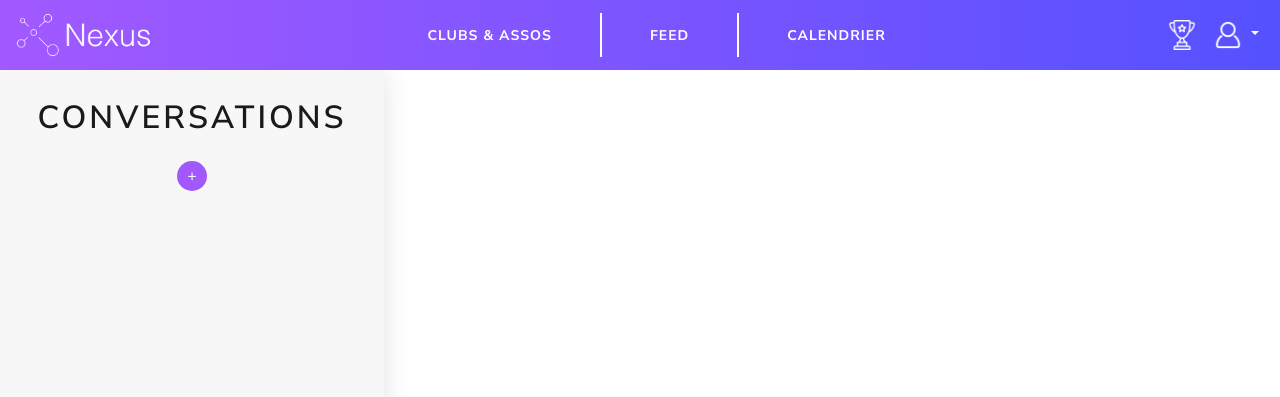
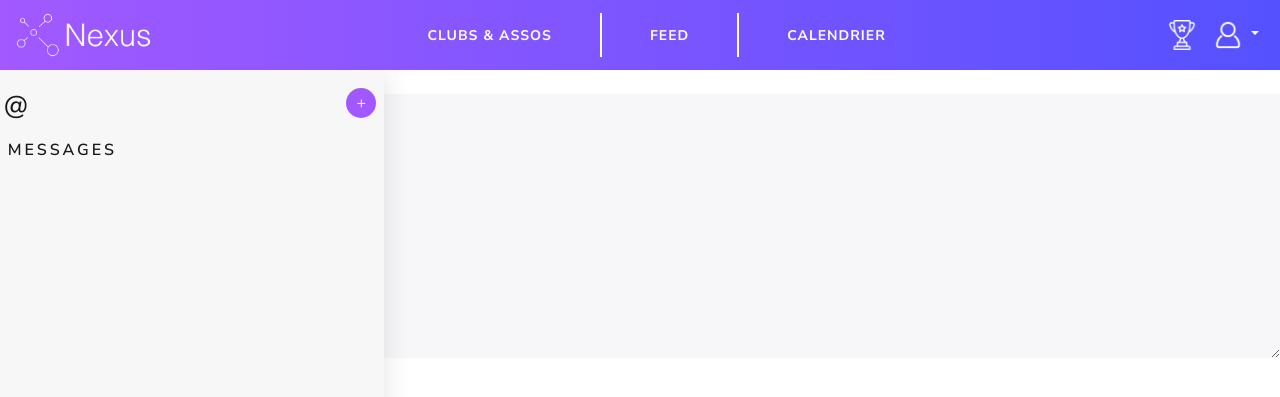
Before and after one commit to MathisPipart/Nexus, a Django app: page /conversation/ in a window 1280 px wide. Shown: the top 397 px of the page. Run offline with Django 4.2, Linux system fonts and the light colour scheme; data that the repository does not hold is empty; parts of the project's set-up code (start-up, migrations or seed data) failed here and were passed over; some libraries are stand-ins or nearby versions.

Commit message:
refonte ui

```diff
--- a/conversation/forms.py
+++ b/conversation/forms.py
@@ -1,4 +1,5 @@
 from django import forms
+from ckeditor.widgets import CKEditorWidget
 from .models import Conversation
 
 class ConversationForm(forms.ModelForm):
@@ -26,3 +27,8 @@ class ConversationForm(forms.ModelForm):
         if commit:
             conversation.save()
         return conversation
+
+class MessageForm(forms.Form):
+    content = forms.CharField(label="Message", max_length=100,
+                            widget=forms.TextInput(
+                                attrs={'title': 'Titre du post', 'placeholder': 'votre Message...'}))
--- a/conversation/static/css/conversation.css
+++ b/conversation/static/css/conversation.css
@@ -18,13 +18,30 @@ body, html {
     padding-bottom: 5%
 }
 
-#list_conversation h1{
+.list-conv-title-container {
     display: flex;
     align-items: center;
-    justify-content: center;
-    padding-top: 5%;
-    padding-bottom: 2%;
-    justify-content: center;
+    justify-content: space-between;
+}
+
+#list_conversation h1{
+    /*display: flex;*/
+    /*align-items: center;*/
+    /*justify-content: center;*/
+    /*padding-top: 5%;*/
+    /*padding-bottom: 2%;*/
+    padding-left: 1%;
+    font-size: 2vw;
+}
+
+#list_conversation h2{
+    /*display: flex;*/
+    /*align-items: center;*/
+    /*justify-content: center;*/
+    /*padding-top: 5%;*/
+    /*padding-bottom: 2%;*/
+    padding-left: 2%;
+    font-size: 1em;
 }
 
 #scroll_list button{
@@ -95,17 +112,26 @@ body, html {
 
 #messages_container{
     display: block;
-    margin-left: 40%;
-    width: 50%;
-    height: 50%;
-    padding-top: 3%;
+    /*margin-left: 40%;*/
+    /*width: 50%;*/
+    height: 100vh;
+    /*padding-top: 3%;*/
+    /*background-color: grey;*/
 }
 
-#messages_container p {
-    background-color: #f1f1f1;
-    display: flex;
-    align-items: center;
-    justify-content: left;
-    padding: 2%;
-    border-radius: 10px;
+.message-area-container {
+    /*background-color: red;*/
 }
+
+.message-form {
+    /*background-color: blue;*/
+}
+
+/*#messages_container p {*/
+/*    background-color: #f1f1f1;*/
+/*    display: flex;*/
+/*    align-items: center;*/
+/*    justify-content: left;*/
+/*    padding: 2%;*/
+/*    border-radius: 10px;*/
+/*}*/
--- a/conversation/templates/conversation.html
+++ b/conversation/templates/conversation.html
@@ -14,12 +14,14 @@
 {% block content %}
 
 <div id="list_conversation">
-    <h1>Conversations</h1>
+    <div class="list-conv-title-container">
+        <h1>@{{ user.username }}</h1>
 
-    <div id="boxMyBtt">
-        <button id="myBtt">
-            <p>+</p>
-        </button>
+        <div id="boxMyBtt">
+            <button id="myBtt">
+                <p>+</p>
+            </button>
+        </div>
     </div>
 
     <div id="myPopup" class="popup">
@@ -34,6 +36,7 @@
         </div>
     </div>
 
+    <h2>Messages</h2>
     <div id="scroll_list">
         {% for conv in conversations %}
             <!-- Ajouter un identifiant unique pour chaque paragraphe correspondant à la conversation -->
@@ -46,6 +49,21 @@
     {% for message in messages %}
         <p class="message">{{ message.contenu }} - Auteur: {{ message.auteur }}</p>
     {% endfor %}
+
+    <div class="message-area-container">
+{#        <form id="messageForm" method="post" action="/message/" enctype="multipart/form-data">#}
+{#            {% csrf_token %}#}
+{#            <input type="hidden" name="conversation_id" value="{{ conversation.id }}">#}
+{#            <textarea name="contenu" id="contenu" placeholder="Message"></textarea>#}
+{#            <button class="btn btn-primary" id="submit_posts" type="submit", name"save"> Send message </button>#}
+{#        </form>#}
+        <form id="conversationForm" method="post" action="/conversation/" enctype="multipart/form-data">
+            {% csrf_token %}
+            {{ form.as_p }}
+{#            <textarea class="message-area" name="message-content" placeholder="Votre message">#}
+{#            </textarea>#}
+        </form>
+    </div>
 </div>
 
 {% endblock %}
--- a/conversation/views.py
+++ b/conversation/views.py
@@ -1,7 +1,7 @@
 from django.shortcuts import render, redirect, get_object_or_404
 from django.http import JsonResponse
 from .models import Conversation, Message
-from .forms import ConversationForm
+from .forms import ConversationForm, MessageForm
 
 def create_conversation(request):
     # Récupérer l'ID de l'utilisateur à partir de la requête
@@ -12,8 +12,10 @@ def create_conversation(request):
     conversations = Conversation.objects.filter(users__id=user_id)
     if request.method == 'POST':
         form = ConversationForm(request.POST, current_user=request.user, default_id=default_id)
+        msgForm = MessageForm(request.POST)
         if form.is_valid():
             form.save()
+
     else:
         form = ConversationForm(current_user=request.user, default_id=default_id)
     return render(request, 'conversation.html', {'form': form, 'conversations': conversations})
```
Also changed, not shown: 1 other file.
